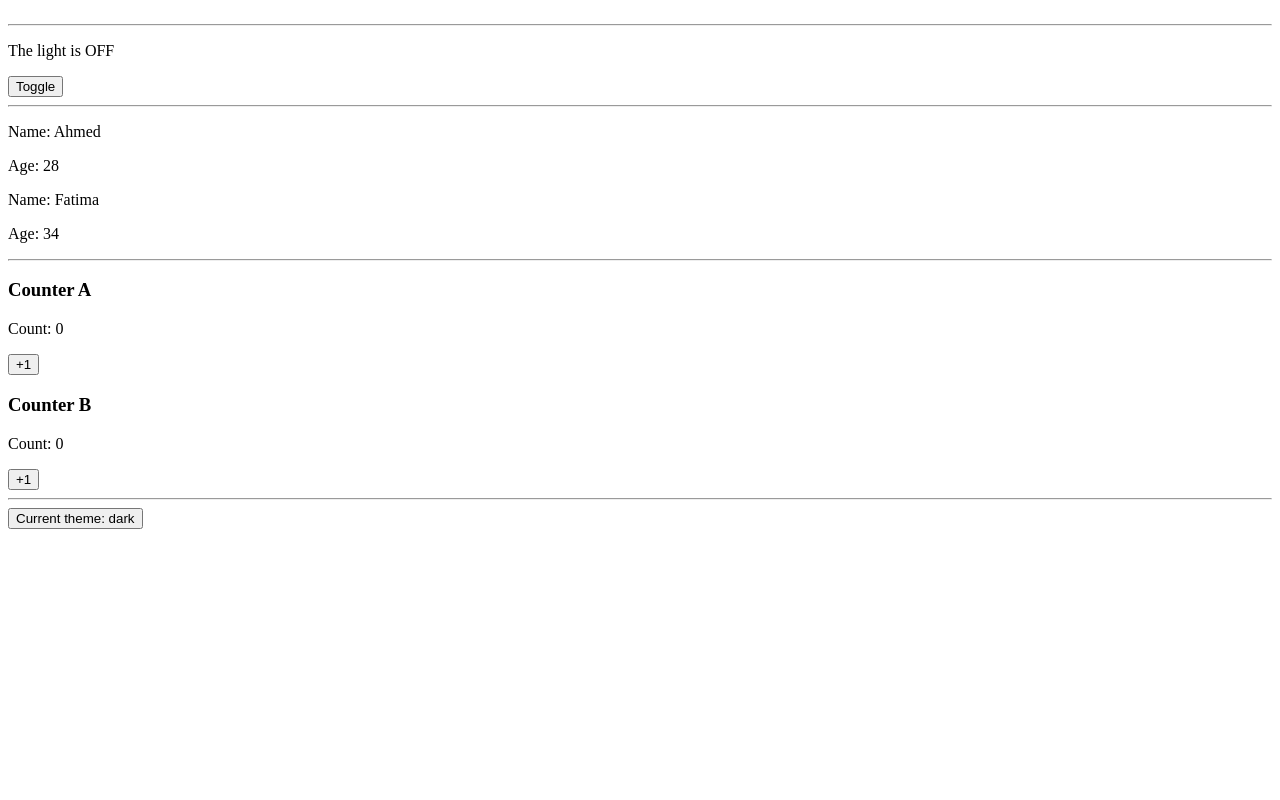
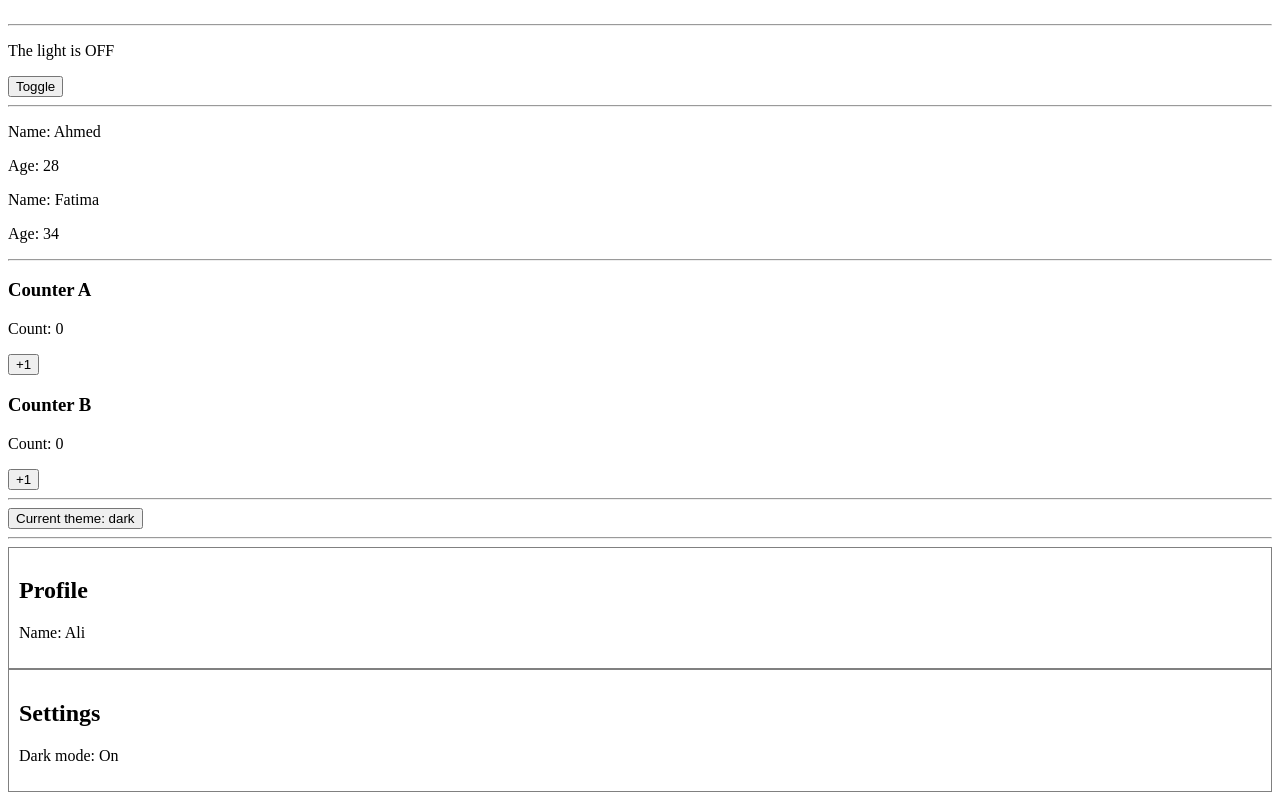
Before and after one commit to Hussnain-Nazir/react-fundamentals, a React (Vite) app in the folder Practice/: page / in a window 1280 px wide. Shown: the part 658-1458 px from the top of the page. Before the commit the page ends 1195 px from the top, so only its background shows below. Built offline with nearby package versions, Linux system fonts and the light colour scheme.

Commit message:
feat: add component composition example using children prop

```diff
--- a/Practice/src/App.jsx
+++ b/Practice/src/App.jsx
@@ -10,6 +10,7 @@ import LightSwitch from './components/state';
 import UserList from './components/Props';
 import Counters from './components/state-vs-props';
 import Theme from './components/context-api';
+import CardList from './components/composition';
 
 
 function App() {
@@ -36,6 +37,8 @@ function App() {
       <Counters />
       <hr />
       <Theme />
+      <hr />
+      <CardList />
     </div>
   );
 }
--- /dev/null
+++ b/Practice/src/components/composition.jsx
@@ -0,0 +1,27 @@
+// Composition
+
+import React from 'react';
+
+// A reusable "box" component
+function Card({ children }) {
+  return <div style={{ border: '1px solid gray', padding: '10px' }}>{children}</div>;
+}
+
+// We "compose" the Card
+function CardList() {
+  return (
+    <div>
+      <Card>
+        <h2>Profile</h2>
+        <p>Name: Ali</p>
+      </Card>
+
+      <Card>
+        <h2>Settings</h2>
+        <p>Dark mode: On</p>
+      </Card>
+    </div>
+  );
+}
+
+export default CardList;
```
